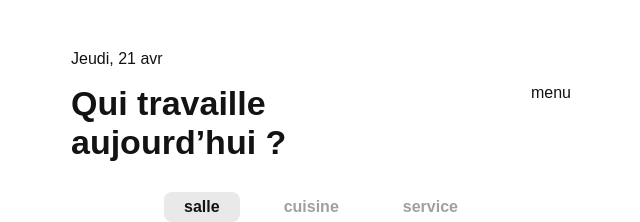
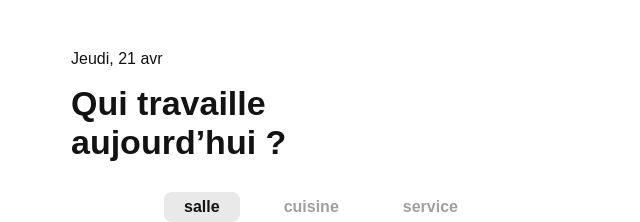
Before and after one commit to alexishadjian/mds-tips, a Next.js app in the folder src/: page / in a window 1280 px wide. Shown: the top 222 px of the page, without its empty margins (319-959 px from the left). Built offline with nearby package versions, Linux system fonts and the light colour scheme.

Commit message:
implementation du menu

```diff
--- a/src/app/page.js
+++ b/src/app/page.js
@@ -13,7 +13,7 @@ export default function Home() {
           <h1>Qui travaille aujourd’hui ?</h1>
         </div>
         <div>
-          menu
+          < Menu/>
         </div>
       </div>
       <div className={styles.type_switchers + " flex center gap-m"}>
```
